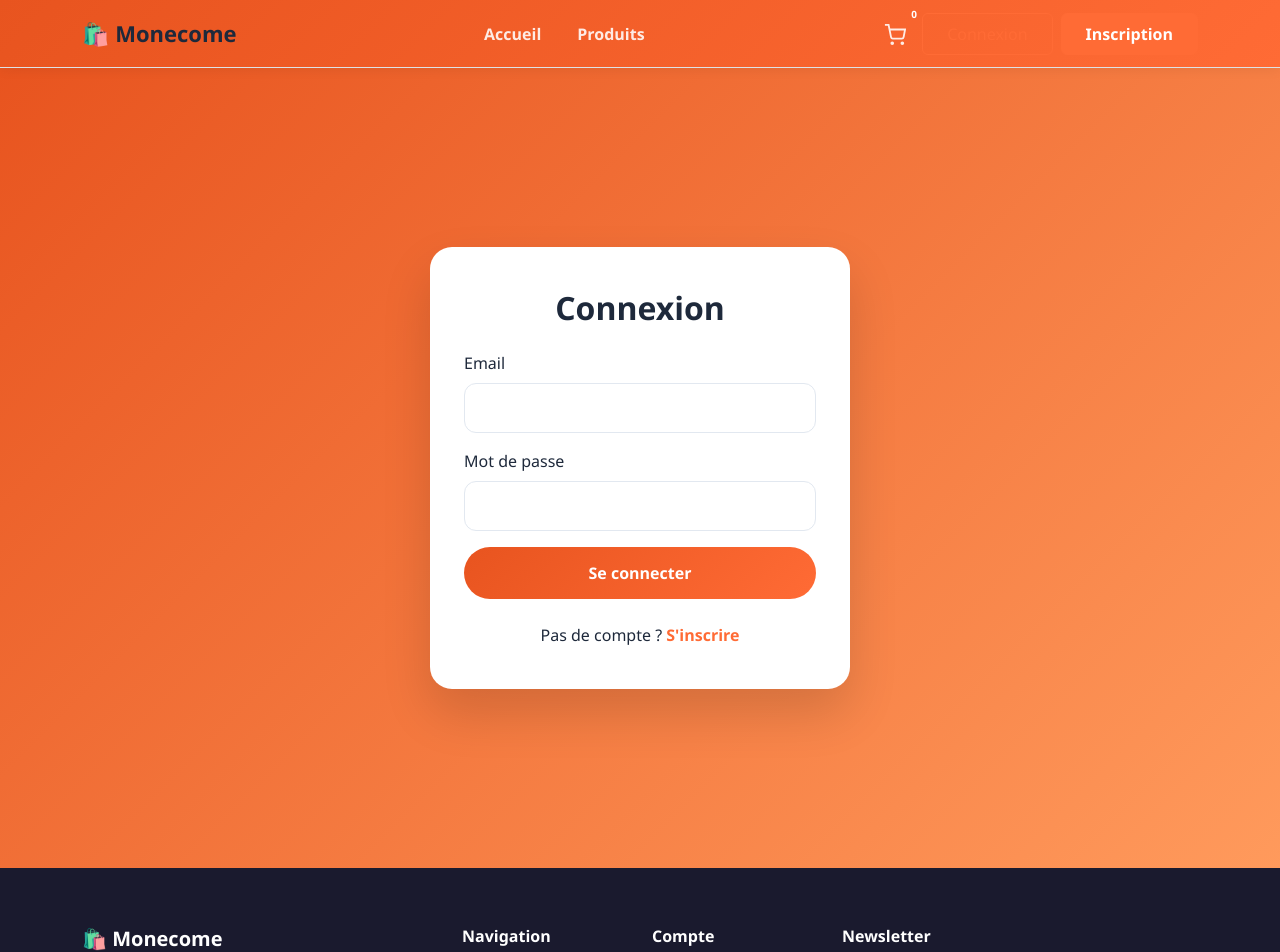
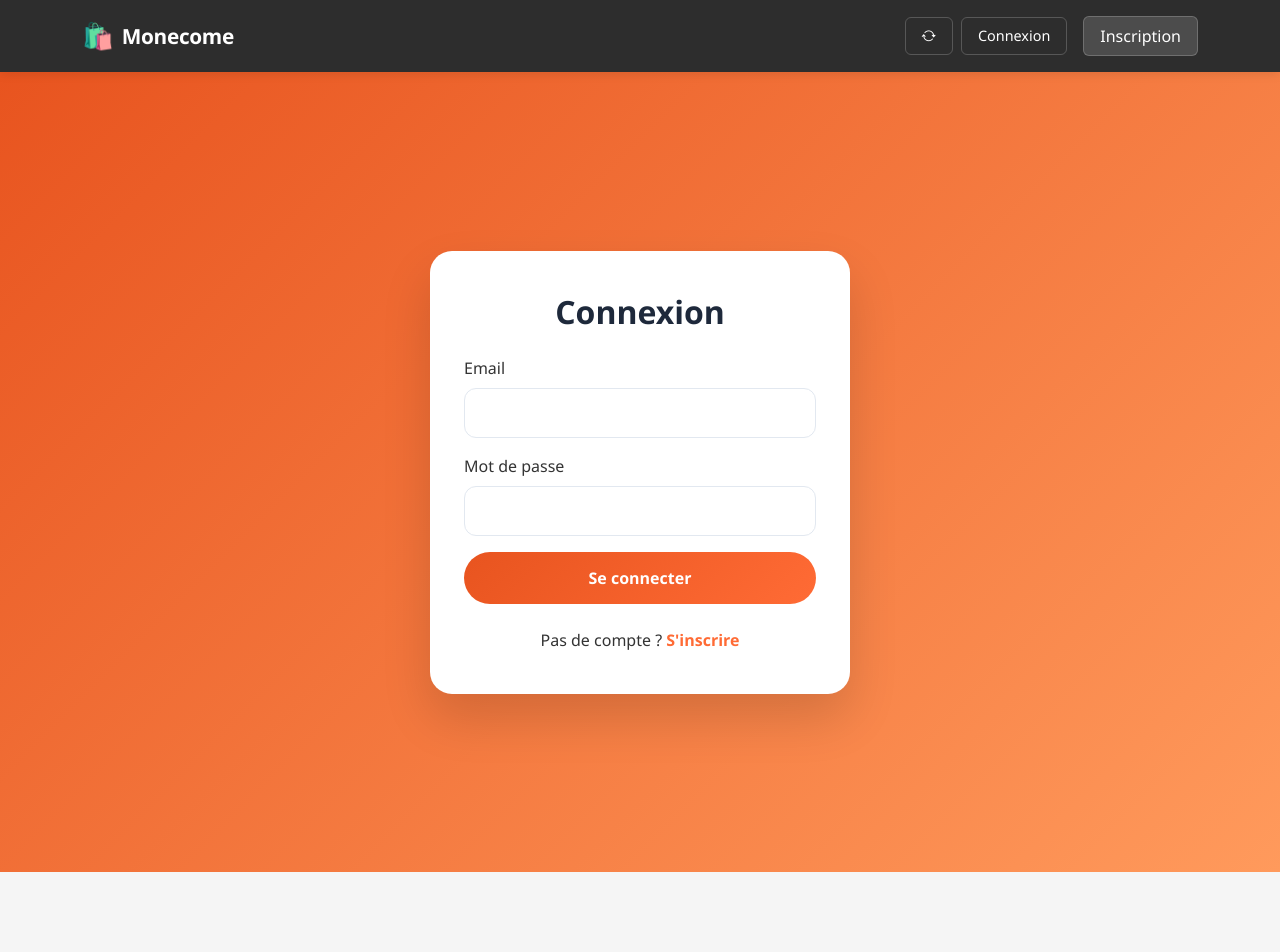
Before and after one commit to Bill29200/monecomeSite, an Angular app: page /login in a window 1280 px wide. Shown: the top 952 px of the page. After the commit the page ends 872 px from the top, so only its background shows below. Built offline with nearby package versions, Linux system fonts and the light colour scheme.

Commit message:
interface color uodated

```diff
--- a/src/app/app.component.css
+++ b/src/app/app.component.css
@@ -1,70 +1,130 @@
-/* ══ Navbar — Thème Orange ═════════════════════════════════════════════════ */
 .navbar {
-  background: linear-gradient(135deg, #e8541f 0%, #ff6b35 100%) !important;
-  box-shadow: 0 2px 12px rgba(232,84,31,0.25);
+  background: #2d2d2d !important;
+  box-shadow: 0 2px 10px rgba(0,0,0,0.1);
   padding: 0.75rem 0;
 }
 
-.navbar-brand { font-size: 1.3rem; }
-.logo-icon    { font-size: 1.6rem; }
-.logo-text    { font-weight: 700; color: white; }
+.navbar-brand {
+  font-size: 1.3rem;
+  letter-spacing: -0.3px;
+}
 
-/* Liens nav */
-.navbar .nav-link { color: rgba(255,255,255,0.88) !important; font-weight: 500; }
-.navbar .nav-link:hover { color: white !important; }
+.logo-icon {
+  font-size: 1.6rem;
+  margin-right: 8px;
+}
+
+.logo-text {
+  font-weight: 700;
+  color: white;
+}
 
 /* Boutons navbar */
 .btn-outline-light {
-  border-color: rgba(255,255,255,0.3);
+  border-color: rgba(255,255,255,0.2);
   color: white;
   transition: all 0.2s;
   padding: 0.45rem 1rem;
   font-size: 0.9rem;
   font-weight: 500;
 }
+
 .btn-outline-light:hover {
-  background: rgba(255,255,255,0.18);
-  border-color: rgba(255,255,255,0.5);
+  background: rgba(255,255,255,0.1);
+  border-color: rgba(255,255,255,0.3);
   transform: translateY(-1px);
+}
+
+.btn-primary {
+  background: rgba(255,255,255,0.15);
+  border: 1px solid rgba(255,255,255,0.2);
+  padding: 0.45rem 1rem;
+  font-weight: 500;
+  color: white;
+}
+
+.btn-primary:hover {
+  background: rgba(255,255,255,0.25);
+  transform: translateY(-1px);
+}
+
+/* Avatar utilisateur */
+.user-avatar-mini {
+  width: 32px;
+  height: 32px;
+  background: var(--primary-gradient);
+  border-radius: 50%;
+  display: flex;
+  align-items: center;
+  justify-content: center;
+  font-weight: bold;
+  font-size: 14px;
   color: white;
 }
 
 .btn-light {
-  background: rgba(255,255,255,0.15);
-  border: 1px solid rgba(255,255,255,0.3);
+  background: rgba(255,255,255,0.1);
+  border: 1px solid rgba(255,255,255,0.2);
   color: white;
-}
-.btn-light:hover { background: rgba(255,255,255,0.25); color: white; }
-
-.vr { width: 1px; height: 30px; background: rgba(255,255,255,0.2); margin: 0 5px; }
-
-/* Badge panier */
-.cart-badge {
-  position: absolute;
-  top: -8px; right: -8px;
-  background: #1e293b;
-  color: white;
-  font-size: 0.65rem;
-  font-weight: 700;
-  padding: 2px 6px;
-  border-radius: 20px;
+  padding: 0.3rem 0.8rem;
 }
 
-/* Dropdown */
+.btn-light:hover {
+  background: rgba(255,255,255,0.2);
+}
+
+/* Dropdown menu */
 .dropdown-menu {
   border: none;
-  border-radius: 14px;
-  box-shadow: 0 12px 35px rgba(0,0,0,0.14);
+  border-radius: 12px;
+  box-shadow: 0 10px 30px rgba(0,0,0,0.15);
   margin-top: 10px;
+  min-width: 200px;
 }
-.dropdown-item { padding: 0.6rem 1.2rem; font-size: 0.85rem; transition: all 0.15s; }
-.dropdown-item i { width: 20px; margin-right: 8px; color: #ff6b35; }
-.dropdown-item:hover { background: #fff3ee; color: #e8541f; }
-.dropdown-item.text-danger:hover { background: #fee2e2; }
 
-.auth-buttons { display: flex; gap: 8px; align-items: center; }
+.dropdown-item {
+  padding: 0.6rem 1.2rem;
+  font-size: 0.85rem;
+  transition: all 0.2s;
+}
 
+.dropdown-item i {
+  width: 20px;
+  margin-right: 8px;
+  color: #64748b;
+}
+
+.dropdown-item:hover {
+  background: #f1f5f9;
+}
+
+.dropdown-item.text-danger:hover {
+  background: #fee2e2;
+}
+
+.auth-buttons {
+  display: flex;
+  gap: 8px;
+  align-items: center;
+}
+
+/* Responsive */
 @media (max-width: 992px) {
-  .flex-grow-1 { display: none; }
-  .vr { display: none; }
+  .flex-grow-1 {
+    display: none;
+  }
+  .d-flex {
+    flex-wrap: wrap;
+    justify-content: center;
+    gap: 10px;
+  }
 }
+
+@media (max-width: 768px) {
+  .navbar {
+    padding: 0.5rem 0;
+  }
+  .logo-text {
+    font-size: 1.1rem;
+  }
+}
--- a/src/app/app.component.html
+++ b/src/app/app.component.html
@@ -1,83 +1,59 @@
-<nav class="navbar navbar-expand-lg bg-white border-bottom sticky-top" style="box-shadow:0 2px 12px rgba(0,0,0,.06)">
+<!-- Navbar principale -->
+<nav class="navbar navbar-expand-lg navbar-dark sticky-top">
   <div class="container">
-    <a class="navbar-brand fw-bold" routerLink="/"
-       style="font-size:22px;font-weight:800;text-decoration:none;color:var(--orange)">
-       🛍️ Monecome
+    <!-- Logo à gauche -->
+    <a class="navbar-brand fw-bold d-flex align-items-center" routerLink="/">
+      <span class="logo-icon">🛍️</span>
+      <span class="logo-text">Monecome</span>
     </a>
-    <button class="navbar-toggler border-0" type="button"
-            data-bs-toggle="collapse" data-bs-target="#nav">
+
+    <button class="navbar-toggler" type="button" data-bs-toggle="collapse" data-bs-target="#navbarNav">
       <span class="navbar-toggler-icon"></span>
     </button>
-    <div class="collapse navbar-collapse" id="nav">
-      <ul class="navbar-nav mx-auto gap-1">
-        <li class="nav-item">
-          <a class="nav-link px-3" routerLink="/" routerLinkActive="text-orange"
-             [routerLinkActiveOptions]="{exact:true}" style="font-weight:600">Accueil</a>
-        </li>
-        <li class="nav-item">
-          <a class="nav-link px-3" routerLink="/produits" routerLinkActive="text-orange"
-             style="font-weight:600">Produits</a>
-        </li>
-      </ul>
-      <ul class="navbar-nav align-items-center gap-2">
-        <li class="nav-item">
-          <a class="nav-link position-relative px-2" routerLink="/panier">
-            <svg width="22" height="22" fill="none" stroke="currentColor" stroke-width="2" viewBox="0 0 24 24">
-              <circle cx="9" cy="21" r="1"/><circle cx="20" cy="21" r="1"/>
-              <path d="M1 1h4l2.68 13.39a2 2 0 0 0 2 1.61h9.72a2 2 0 0 0 2-1.61L23 6H6"/>
-            </svg>
-            <span class="position-absolute top-0 start-100 translate-middle badge rounded-pill"
-                  style="background:var(--orange);font-size:10px">0</span>
-          </a>
-        </li>
-        <li class="nav-item">
-          <a class="btn btn-outline-primary px-4 py-2" routerLink="/login">Connexion</a>
-        </li>
-        <li class="nav-item">
-          <a class="btn btn-primary px-4 py-2" routerLink="/register">Inscription</a>
-        </li>
-      </ul>
+
+    <div class="collapse navbar-collapse" id="navbarNav">
+      <!-- Espace vide pour pousser les éléments à droite -->
+      <div class="flex-grow-1"></div>
+
+      <!-- Section droite : Boutons d'action -->
+      <div class="d-flex align-items-center gap-2">
+        <!-- Bouton Rafraîchir (toujours visible) -->
+        <button class="btn btn-outline-light" (click)="refreshPage()" title="Rafraîchir">
+          <i class="bi bi-arrow-repeat"></i>
+        </button>
+
+        <!-- Espace utilisateur -->
+        <div *ngIf="!isLoggedIn(); else userMenu" class="auth-buttons">
+          <a routerLink="/login" class="btn btn-outline-light">Connexion</a>
+          <a routerLink="/register" class="btn btn-primary ms-2">Inscription</a>
+        </div>
+
+        <!-- Menu utilisateur connecté -->
+        <ng-template #userMenu>
+          <div class="dropdown">
+            <button class="btn btn-light dropdown-toggle d-flex align-items-center gap-2"
+                    type="button"
+                    data-bs-toggle="dropdown"
+                    aria-expanded="false">
+              <div class="user-avatar-mini">
+                {{ getUserInitial() }}
+              </div>
+              <span>{{ getUserName() }}</span>
+            </button>
+            <ul class="dropdown-menu dropdown-menu-end">
+              <li><a class="dropdown-item" [routerLink]="getDashboardLink()">
+                <i class="bi bi-speedometer2"></i> Tableau de bord
+              </a></li>
+              <li><hr class="dropdown-divider"></li>
+              <li><a class="dropdown-item text-danger" (click)="logout()">
+                <i class="bi bi-box-arrow-right"></i> Déconnexion
+              </a></li>
+            </ul>
+          </div>
+        </ng-template>
+      </div>
     </div>
   </div>
 </nav>
 
-<main>
-  <router-outlet></router-outlet>
-</main>
-
-<footer style="background:#1a1a2e;color:rgba(255,255,255,.6);padding:56px 0 32px">
-  <div class="container">
-    <div class="row gy-4">
-      <div class="col-md-4">
-        <div style="font-size:20px;font-weight:800;color:#fff;margin-bottom:14px"> 🛍️ Monecome</div>
-        <p style="font-size:14px;line-height:1.8">La marketplace qui met vos boutiques en lumière.
-           Design moderne, expérience premium.</p>
-      </div>
-      <div class="col-md-2">
-        <div style="font-weight:700;color:#fff;margin-bottom:14px">Navigation</div>
-        <ul style="list-style:none;padding:0;font-size:14px;line-height:2.2">
-          <li><a routerLink="/"         style="color:rgba(255,255,255,.6);text-decoration:none">Accueil</a></li>
-          <li><a routerLink="/produits" style="color:rgba(255,255,255,.6);text-decoration:none">Produits</a></li>
-          <li><a routerLink="/panier"   style="color:rgba(255,255,255,.6);text-decoration:none">Panier</a></li>
-        </ul>
-      </div>
-      <div class="col-md-2">
-        <div style="font-weight:700;color:#fff;margin-bottom:14px">Compte</div>
-        <ul style="list-style:none;padding:0;font-size:14px;line-height:2.2">
-          <li><a routerLink="/login"    style="color:rgba(255,255,255,.6);text-decoration:none">Connexion</a></li>
-          <li><a routerLink="/register" style="color:rgba(255,255,255,.6);text-decoration:none">Inscription</a></li>
-        </ul>
-      </div>
-      <div class="col-md-4">
-        <div style="font-weight:700;color:#fff;margin-bottom:14px">Newsletter</div>
-        <div style="display:flex;gap:8px">
-          <input type="email" placeholder="Votre email"
-                 style="flex:1;padding:11px 16px;border-radius:50px;border:none;font-size:14px;outline:none">
-          <button class="btn-orange" style="padding:11px 20px;white-space:nowrap">S'abonner</button>
-        </div>
-      </div>
-    </div>
-    <hr style="border-color:rgba(255,255,255,.1);margin:36px 0 20px">
-    <p style="text-align:center;font-size:13px">© 2026 Monecome — Le shopping réinventé 🧡</p>
-  </div>
-</footer>
+<router-outlet></router-outlet>
--- a/src/app/components/admin/admin-layout/admin-layout.component.css
+++ b/src/app/components/admin/admin-layout/admin-layout.component.css
@@ -1,12 +1,12 @@
 .admin-layout {
   display: flex;
   min-height: 100vh;
-  background: #f8fafc;
+  background: #f5f5f5;
 }
 
 .admin-sidebar {
   width: 280px;
-  background: #1e293b;
+  background: #2d2d2d;
   position: fixed;
   top: 0;
   left: 0;
@@ -19,14 +19,8 @@
 
 .sidebar-header {
   padding: 24px;
-  border-bottom: 1px solid #334155;
-  background: #1e293b;
-}
-
-.logo {
-  display: flex;
-  align-items: center;
-  gap: 10px;
+  border-bottom: 1px solid #404040;
+  background: #2d2d2d;
 }
 
 .logo-icon {
@@ -42,17 +36,17 @@
 /* Admin Info */
 .admin-info {
   padding: 20px;
-  border-bottom: 1px solid #334155;
+  border-bottom: 1px solid #404040;
   display: flex;
   align-items: center;
   gap: 12px;
-  background: #1e293b;
+  background: #2d2d2d;
 }
 
 .admin-avatar {
   width: 50px;
   height: 50px;
-  background: linear-gradient(135deg, #0f766e, #14b8a6);
+  background: var(--primary-gradient);
   border-radius: 12px;
   display: flex;
   align-items: center;
@@ -64,10 +58,6 @@
   color: #ffffff;
 }
 
-.admin-details {
-  flex: 1;
-}
-
 .admin-name {
   font-weight: 600;
   color: #ffffff;
@@ -77,7 +67,7 @@
 
 .admin-email {
   font-size: 11px;
-  color: #94a3b8;
+  color: #a0a0a0;
   margin-bottom: 6px;
   word-break: break-all;
 }
@@ -86,16 +76,12 @@
   display: inline-flex;
   align-items: center;
   gap: 4px;
-  background: rgba(15, 118, 110, 0.3);
-  color: #14b8a6;
+  background: rgba(234, 88, 12, 0.2);
+  color: #f97316;
   font-size: 11px;
   padding: 3px 10px;
   border-radius: 20px;
   font-weight: 500;
-}
-
-.admin-badge i {
-  font-size: 11px;
 }
 
 /* Navigation */
@@ -109,7 +95,7 @@
   align-items: center;
   gap: 12px;
   padding: 12px 24px;
-  color: #94a3b8;
+  color: #a0a0a0;
   text-decoration: none;
   transition: all 0.2s;
   font-size: 14px;
@@ -121,20 +107,20 @@
 }
 
 .nav-item:hover {
-  background: #334155;
+  background: #404040;
   color: #ffffff;
 }
 
 .nav-item.active {
-  background: #0f766e;
+  background: var(--primary);
   color: #ffffff;
 }
 
 /* Footer */
 .sidebar-footer {
   padding: 20px;
-  border-top: 1px solid #334155;
-  background: #1e293b;
+  border-top: 1px solid #404040;
+  background: #2d2d2d;
 }
 
 .btn-logout {
@@ -165,7 +151,7 @@
   margin-left: 280px;
   padding: 24px;
   min-height: 100vh;
-  background: #f8fafc;
+  background: #f5f5f5;
 }
 
 /* Scrollbar */
@@ -174,25 +160,19 @@
 }
 
 .admin-sidebar::-webkit-scrollbar-track {
-  background: #334155;
+  background: #404040;
 }
 
 .admin-sidebar::-webkit-scrollbar-thumb {
-  background: #0f766e;
+  background: var(--primary);
   border-radius: 4px;
 }
 
-/* Responsive */
 @media (max-width: 768px) {
   .admin-sidebar {
     transform: translateX(-100%);
     transition: transform 0.3s ease;
   }
-
-  .admin-sidebar.open {
-    transform: translateX(0);
-  }
-
   .admin-main {
     margin-left: 0;
   }
--- a/src/styles.css
+++ b/src/styles.css
@@ -1,85 +1,262 @@
+/* Import Bootstrap */
 @import 'bootstrap/dist/css/bootstrap.min.css';
 
-/* ══ Variables Orange Moderne ══════════════════════════════════════════════ */
+/* ============================================
+   THEME GRIS CLAIR MODERNE
+   ============================================ */
+
 :root {
-  --primary:          #ff6b35;
-  --primary-dark:     #e8541f;
-  --primary-light:    #14b8a6; /* gardé pour les accents vendeur */
-  --primary-gradient: linear-gradient(135deg, #ff6b35 0%, #ff9a5c 100%);
-  --bg-light:         #f8fafc;
-  --bg-white:         #ffffff;
-  --text-dark:        #1e293b;
-  --text-gray:        #64748b;
-  --border:           #e2e8f0;
-  --shadow:           0 1px 3px rgba(0,0,0,0.06);
-  --shadow-hover:     0 8px 25px rgba(255,107,53,0.15);
-  --orange-glow:      0 0 0 3px rgba(255,107,53,0.18);
+  /* Couleur d'accent - Orange */
+  --primary: #ea580c;
+  --primary-dark: #c2410c;
+  --primary-light: #f97316;
+  --primary-gradient: linear-gradient(135deg, #ea580c 0%, #f97316 100%);
+  --primary-gradient-dark: linear-gradient(135deg, #c2410c 0%, #ea580c 100%);
+  --primary-bg: rgba(234, 88, 12, 0.1);
+
+  /* Gris clair */
+  --bg-main: #f5f5f5;
+  --bg-sidebar: #2d2d2d;
+  --bg-card: #ffffff;
+  --text-dark: #333333;
+  --text-gray: #666666;
+  --text-light: #999999;
+  --border: #e0e0e0;
+  --border-light: #eeeeee;
+  --shadow: 0 1px 3px rgba(0,0,0,0.08);
+  --shadow-hover: 0 8px 25px rgba(0,0,0,0.1);
 }
 
-* { margin: 0; padding: 0; box-sizing: border-box; }
+* {
+  margin: 0;
+  padding: 0;
+  box-sizing: border-box;
+}
 
 body {
   font-family: 'Segoe UI', Tahoma, Geneva, Verdana, sans-serif;
-  background: var(--bg-light);
+  background: var(--bg-main);
   color: var(--text-dark);
 }
 
-/* ── Boutons Bootstrap ─────────────────────────────────────────────────── */
+/* ============================================
+   BOUTONS
+   ============================================ */
 .btn-primary {
-  background: var(--primary) !important;
-  border-color: var(--primary) !important;
-  font-weight: 600;
-  transition: all 0.25s;
+  background: var(--primary-gradient);
+  border: none;
+  padding: 0.5rem 1.2rem;
+  font-weight: 500;
+  transition: all 0.2s;
+  color: white;
 }
-.btn-primary:hover, .btn-primary:focus {
-  background: var(--primary-dark) !important;
-  border-color: var(--primary-dark) !important;
+
+.btn-primary:hover {
+  background: var(--primary-gradient-dark);
   transform: translateY(-1px);
-  box-shadow: 0 4px 12px rgba(255,107,53,0.35) !important;
+  box-shadow: 0 2px 8px rgba(234,88,12,0.3);
 }
-.btn-primary:disabled { opacity: 0.65; transform: none; }
 
 .btn-outline-primary {
-  color: var(--primary) !important;
-  border-color: var(--primary) !important;
-}
-.btn-outline-primary:hover {
-  background: var(--primary) !important;
-  border-color: var(--primary) !important;
-  color: white !important;
+  border-color: var(--primary);
+  color: var(--primary);
+  background: transparent;
 }
 
-/* ── Formulaires ─────────────────────────────────────────────────────────── */
-.form-control, .form-select {
-  border-radius: 10px;
-  border: 1.5px solid var(--border);
-  padding: 10px 14px;
-  transition: border-color 0.2s, box-shadow 0.2s;
+.btn-outline-primary:hover {
+  background: var(--primary);
+  border-color: var(--primary);
+  color: white;
 }
-.form-control:focus, .form-select:focus {
-  border-color: var(--primary) !important;
-  box-shadow: var(--orange-glow) !important;
+
+.btn-secondary {
+  background: #6c757d;
+  border: none;
+}
+
+.btn-secondary:hover {
+  background: #5a6268;
+}
+
+/* ============================================
+   NAVBAR
+   ============================================ */
+.navbar {
+  background: var(--bg-sidebar) !important;
+  box-shadow: 0 2px 10px rgba(0,0,0,0.1);
+}
+
+.navbar .btn-outline-light {
+  border-color: rgba(255,255,255,0.2);
+  color: white;
+}
+
+.navbar .btn-outline-light:hover {
+  background: rgba(255,255,255,0.1);
+  border-color: rgba(255,255,255,0.3);
+}
+
+.navbar .btn-primary {
+  background: rgba(255,255,255,0.15);
+  border: 1px solid rgba(255,255,255,0.2);
+}
+
+.navbar .btn-primary:hover {
+  background: rgba(255,255,255,0.25);
+}
+
+/* ============================================
+   CARDS
+   ============================================ */
+.card {
+  border-radius: 12px;
+  border: 1px solid var(--border);
+  background: var(--bg-card);
+  box-shadow: var(--shadow);
+  transition: all 0.2s;
+}
+
+.card:hover {
+  transform: translateY(-2px);
+  box-shadow: var(--shadow-hover);
+}
+
+/* ============================================
+   BADGES
+   ============================================ */
+.badge-primary {
+  background: var(--primary);
+}
+
+.badge-success {
+  background: #10b981;
+}
+
+.badge-warning {
+  background: #f59e0b;
+}
+
+.badge-info {
+  background: #3b82f6;
+}
+
+/* ============================================
+   ALERTES
+   ============================================ */
+.alert-success {
+  background: #ecfdf5;
+  border-color: #a7f3d0;
+  color: #047857;
+}
+
+.alert-warning {
+  background: #fffbeb;
+  border-color: #fde68a;
+  color: #b45309;
+}
+
+.alert-danger {
+  background: #fef2f2;
+  border-color: #fecaca;
+  color: #dc2626;
+}
+
+/* ============================================
+   LIENS
+   ============================================ */
+a:not(.btn):not(.nav-link):not(.dropdown-item) {
+  color: var(--primary);
+  text-decoration: none;
+  transition: color 0.2s;
+}
+
+a:not(.btn):not(.nav-link):not(.dropdown-item):hover {
+  color: var(--primary-dark);
+  text-decoration: underline;
+}
+
+.text-primary {
+  color: var(--primary) !important;
+}
+
+/* ============================================
+   FORMULAIRES
+   ============================================ */
+.form-control,
+.form-select {
+  border: 1px solid var(--border);
+  border-radius: 8px;
+  padding: 0.5rem 0.75rem;
+  transition: all 0.2s;
+}
+
+.form-control:focus,
+.form-select:focus {
+  border-color: var(--primary);
+  box-shadow: 0 0 0 3px rgba(234,88,12,0.15);
   outline: none;
 }
 
-/* ── Cards ───────────────────────────────────────────────────────────────── */
-.card {
-  border-radius: 14px;
-  border: 1px solid var(--border);
-  box-shadow: var(--shadow);
-  transition: transform 0.25s, box-shadow 0.25s;
-}
-.card:hover {
-  transform: translateY(-3px);
-  box-shadow: var(--shadow-hover);
+/* ============================================
+   TABLES
+   ============================================ */
+.table {
+  background: var(--bg-card);
+  border-radius: 12px;
+  overflow: hidden;
 }
 
-/* ── Scrollbar ───────────────────────────────────────────────────────────── */
-::-webkit-scrollbar { width: 7px; height: 7px; }
-::-webkit-scrollbar-track { background: var(--border); border-radius: 10px; }
-::-webkit-scrollbar-thumb { background: var(--primary); border-radius: 10px; }
-::-webkit-scrollbar-thumb:hover { background: var(--primary-dark); }
+.table thead th {
+  background: #f8f9fa;
+  border-bottom: 2px solid var(--border);
+  color: var(--text-dark);
+  font-weight: 600;
+}
 
-/* ── Alertes ─────────────────────────────────────────────────────────────── */
-.alert-success { background: #fff3ee; border-color: #ffddcc; color: var(--primary-dark); }
-.alert-warning { background: #fef3c7; border-color: #fde68a; color: #92400e; }
+/* ============================================
+   SCROLLBAR
+   ============================================ */
+::-webkit-scrollbar {
+  width: 8px;
+  height: 8px;
+}
+
+::-webkit-scrollbar-track {
+  background: #e0e0e0;
+  border-radius: 10px;
+}
+
+::-webkit-scrollbar-thumb {
+  background: var(--primary);
+  border-radius: 10px;
+}
+
+::-webkit-scrollbar-thumb:hover {
+  background: var(--primary-dark);
+}
+
+/* ============================================
+   UTILITAIRES
+   ============================================ */
+.bg-gradient-primary {
+  background: var(--primary-gradient) !important;
+}
+
+.btn-gradient {
+  background: var(--primary-gradient);
+  color: white;
+  border: none;
+}
+
+.btn-gradient:hover {
+  background: var(--primary-gradient-dark);
+  transform: translateY(-1px);
+}
+
+.bg-light-gray {
+  background: #f8f9fa;
+}
+
+.text-muted {
+  color: var(--text-light) !important;
+}
```
Also changed, not shown: src/app/app.component.ts (+2 -37 lines), src/app/components/vendeur/vendeur-layout/vendeur-layout.component.css (+8 -54 lines).
